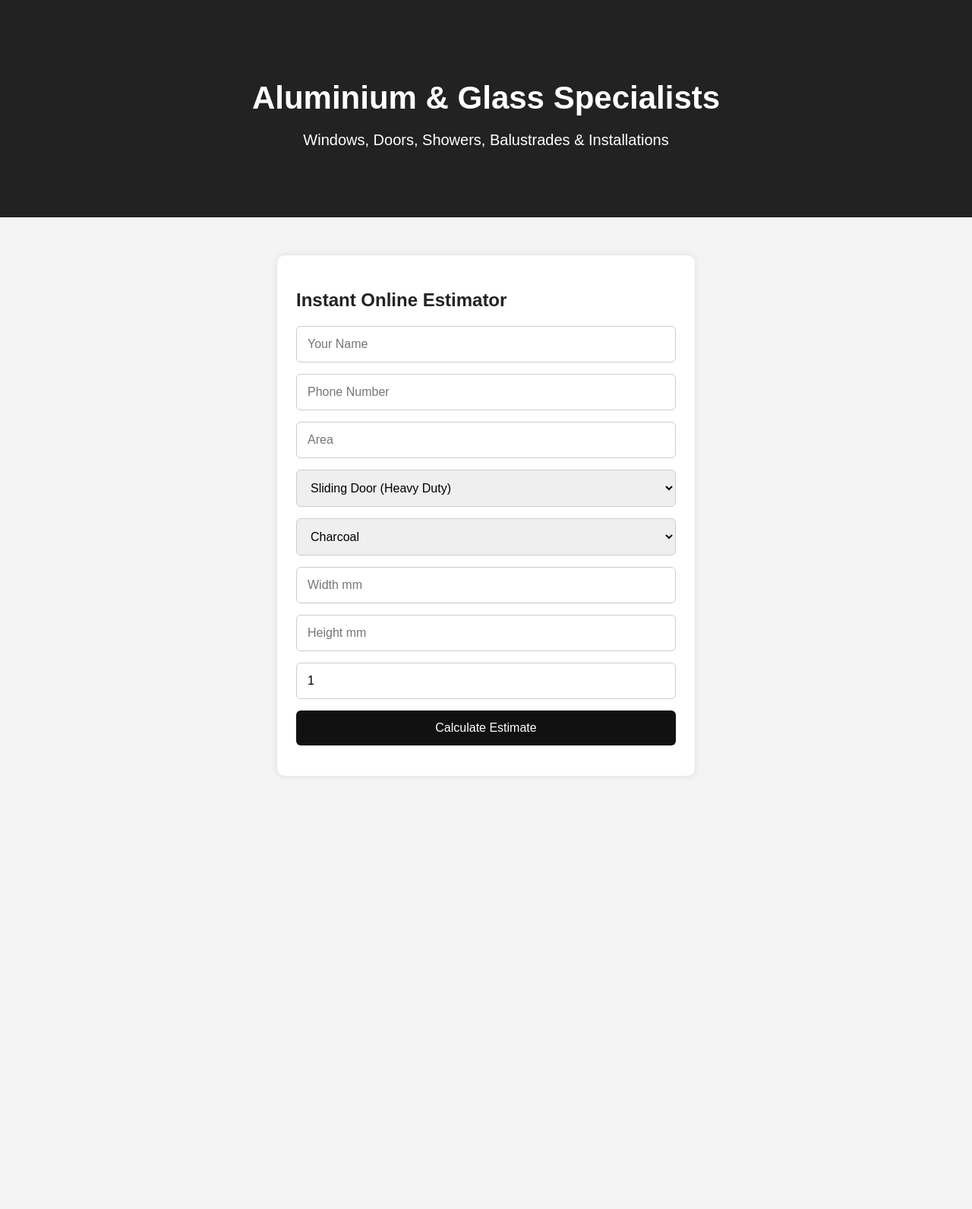
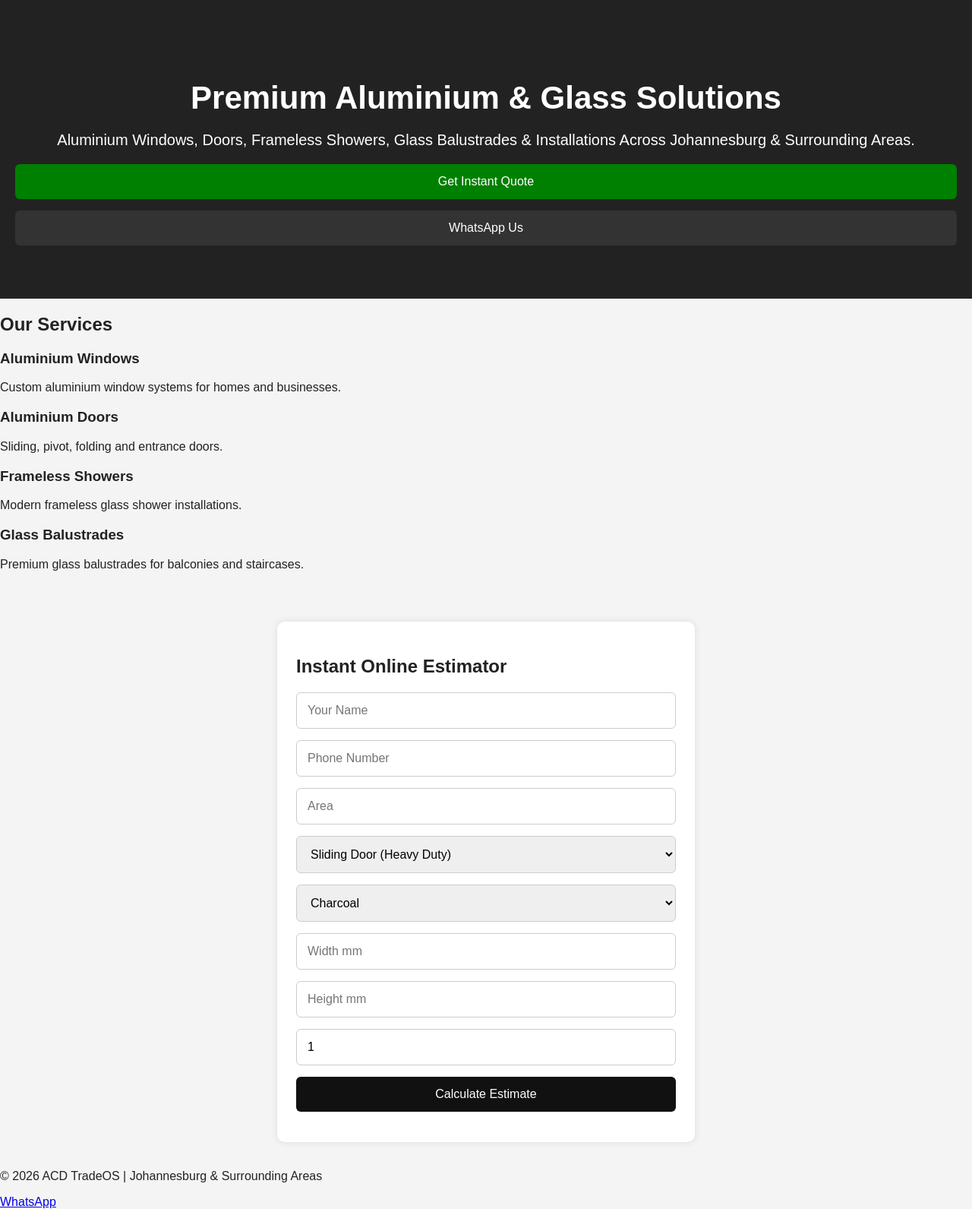
Before and after one commit to evanehrke4-png/tradeos-app, a Flask app: page / in a window 1280 px wide. Shown: the part 56-1647 px from the top of the page at 76% size. Before the commit the page ends 1037 px from the top, so only its background shows below. Run offline with Flask 3, Linux system fonts and the light colour scheme.

Commit message:
Update home.html

```diff
--- a/templates/home.html
+++ b/templates/home.html
@@ -26,22 +26,85 @@
 
     </nav>
 
-    <!-- HERO -->
+    <!-- HERO SECTION -->
     <section class="hero">
 
-        <h1>
-            Aluminium & Glass Specialists
-        </h1>
+        <div class="hero-overlay">
 
-        <p>
-            Windows, Doors, Showers,
-            Balustrades & Installations
-        </p>
+            <h1>
+                Premium Aluminium & Glass Solutions
+            </h1>
+
+            <p>
+                Aluminium Windows, Doors, Frameless Showers,
+                Glass Balustrades & Installations
+                Across Johannesburg & Surrounding Areas.
+            </p>
+
+            <div class="hero-buttons">
+
+                <a href="#estimator" class="btn">
+                    Get Instant Quote
+                </a>
+
+                <a href="https://wa.me/27791532379"
+                   class="btn secondary">
+                    WhatsApp Us
+                </a>
+
+            </div>
+
+        </div>
+
+    </section>
+
+    <!-- SERVICES -->
+    <section class="services">
+
+        <h2>Our Services</h2>
+
+        <div class="services-grid">
+
+            <div class="service-card">
+                <h3>Aluminium Windows</h3>
+
+                <p>
+                    Custom aluminium window systems
+                    for homes and businesses.
+                </p>
+            </div>
+
+            <div class="service-card">
+                <h3>Aluminium Doors</h3>
+
+                <p>
+                    Sliding, pivot, folding and entrance doors.
+                </p>
+            </div>
+
+            <div class="service-card">
+                <h3>Frameless Showers</h3>
+
+                <p>
+                    Modern frameless glass shower installations.
+                </p>
+            </div>
+
+            <div class="service-card">
+                <h3>Glass Balustrades</h3>
+
+                <p>
+                    Premium glass balustrades
+                    for balconies and staircases.
+                </p>
+            </div>
+
+        </div>
 
     </section>
 
     <!-- ESTIMATOR -->
-    <section class="estimator-section">
+    <section class="estimator-section" id="estimator">
 
         <div class="container">
 
@@ -145,5 +208,21 @@
 
     </section>
 
+    <!-- FOOTER -->
+    <footer class="footer">
+
+        <p>
+            © 2026 ACD TradeOS |
+            Johannesburg & Surrounding Areas
+        </p>
+
+    </footer>
+
+    <!-- FLOATING WHATSAPP -->
+    <a href="https://wa.me/27791532379"
+       class="whatsapp-float">
+        WhatsApp
+    </a>
+
 </body>
 </html>
```
